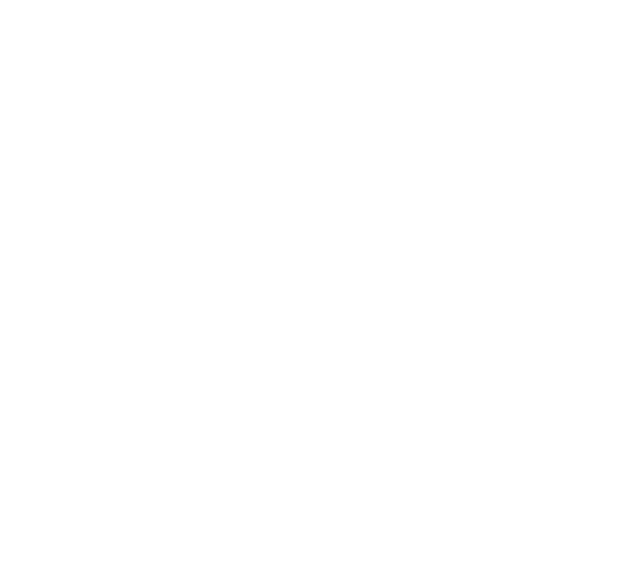
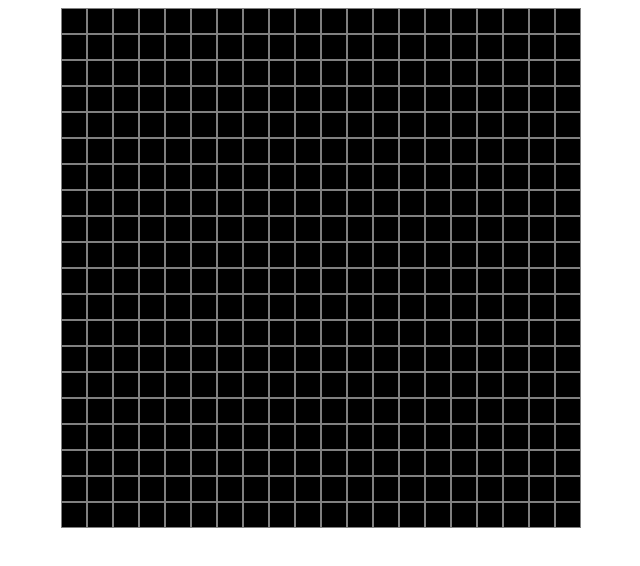
Before and after one commit to Andredance/SimpleSnake, a plain HTML site: page index.html in a window 1280 px wide. Shown: the whole page, without its empty margins (319-959 px from the left). Drawn offline with Linux system fonts and the light colour scheme.

Commit message:
realized initBoard function

```diff
--- a/index.html
+++ b/index.html
@@ -6,7 +6,7 @@
     <link rel="stylesheet" type="text/css" href="styles/index.css">
 </head>
 <body>
-<div id="board"></div>
+<div id="board" class="board"></div>
 <script src="scripts/game.js"></script>
 </body>
 </html>
--- a/scripts/game.js
+++ b/scripts/game.js
@@ -0,0 +1,30 @@
+(function Game() {
+  const boardHeight = 20;
+  const boardWidth = 20;
+  const boardDiv = document.getElementById('board');
+  let board = [];
+  let snakeX = 0;
+  let snakeY = 0;
+  let direction = 'Up';
+  let snakeLength = 3;
+
+  (function initBoard(height, width) {
+    for (let i = 0; i < height; i++){
+      let row = [];
+      for (let j = 0; j < width; j++){
+        let cell = {
+          snake: 0
+        };
+        cell.element = document.createElement('div');
+        boardDiv.appendChild(cell.element);
+        row.push(cell);
+      }
+      board.push(row);
+    }
+  })(boardHeight, boardWidth);
+  (function startGame() {
+    snakeX = Math.floor(boardWidth / 2);
+    snakeY = Math.floor(boardHeight / 2);
+    board[snakeX][snakeY].snake = 1;
+  })();
+})();
--- a/styles/index.css
+++ b/styles/index.css
@@ -0,0 +1,11 @@
+.board {
+    width: calc(20 * 26px);
+    margin: auto;
+}
+.board div {
+    background: black;
+    border: 1px solid grey;
+    float: left;
+    width: 24px;
+    height: 24px;
+}
```
